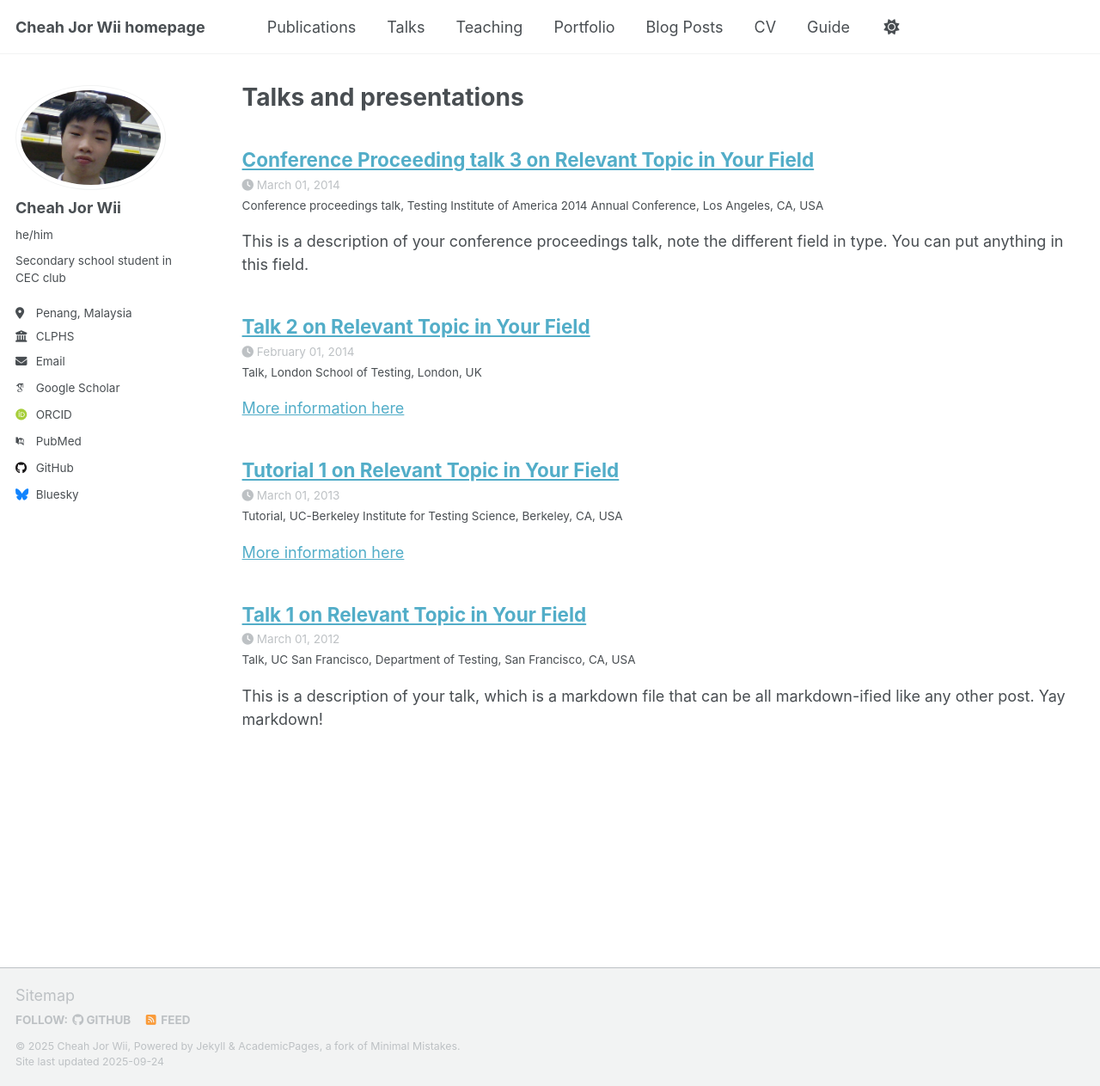
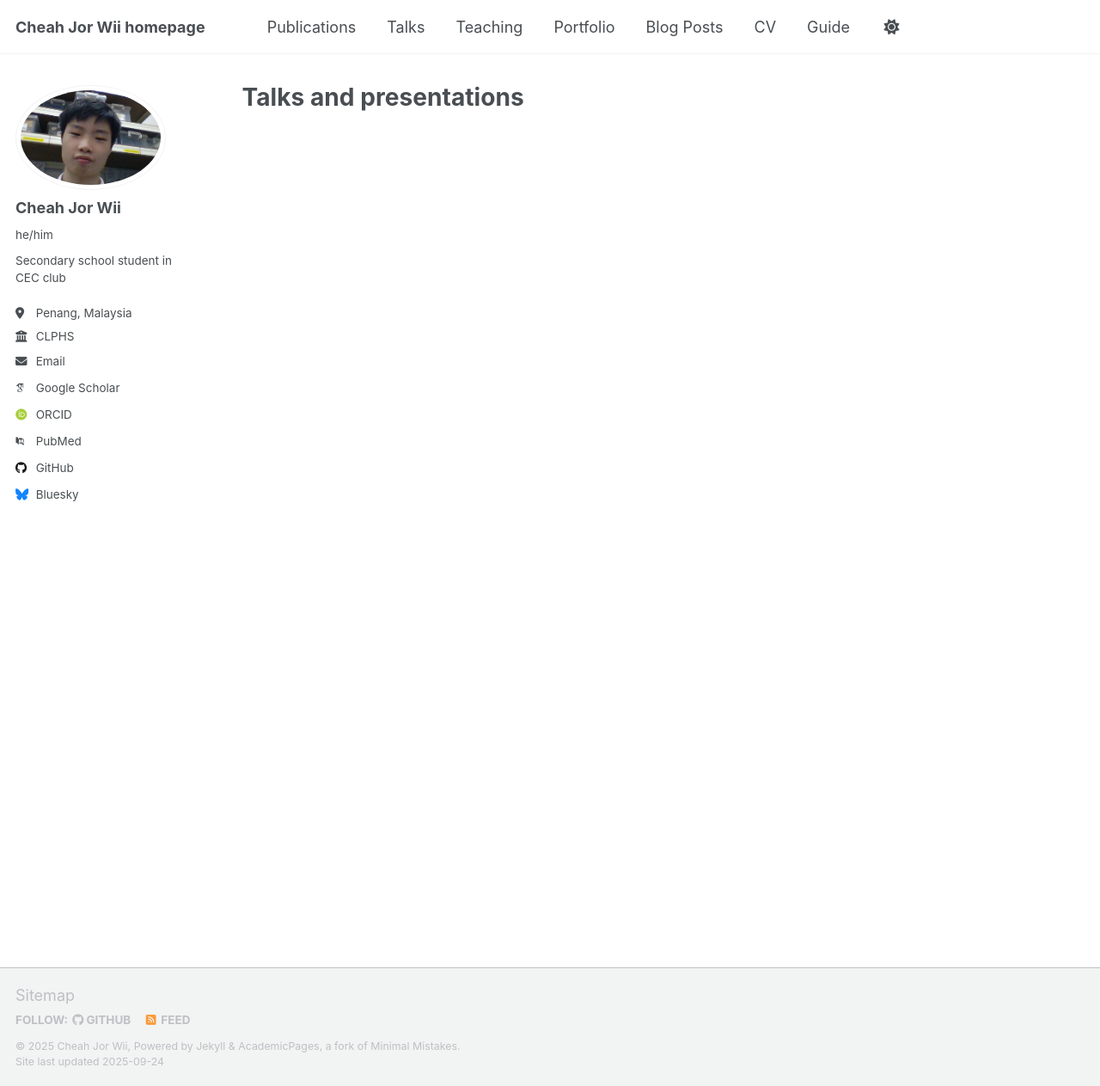
Before and after one commit to laxedfossil/laxedfossil.github.io, a Jekyll site: the page built from _pages/talks.html, in a window 1280 px wide and 1263 px high. Shown: the whole window at 86% size. Built offline with Jekyll 4.4.1, drawn with Linux system fonts in a browser that asks for light colours; some web fonts are replaced; a script that is not in the unit is left out; part of the change alters nothing that is shown.

Commit message:
description

```diff
--- a/_config.yml
+++ b/_config.yml
@@ -217,16 +217,10 @@ kramdown:
 
 # These settings control the types of collections used by the template
 collections:
-  teaching:
-    output: true
-    permalink: /:collection/:path/
   publications:
     output: true
     permalink: /:collection/:path/
   portfolio:
-    output: true
-    permalink: /:collection/:path/
-  talks:
     output: true
     permalink: /:collection/:path/
 
```
